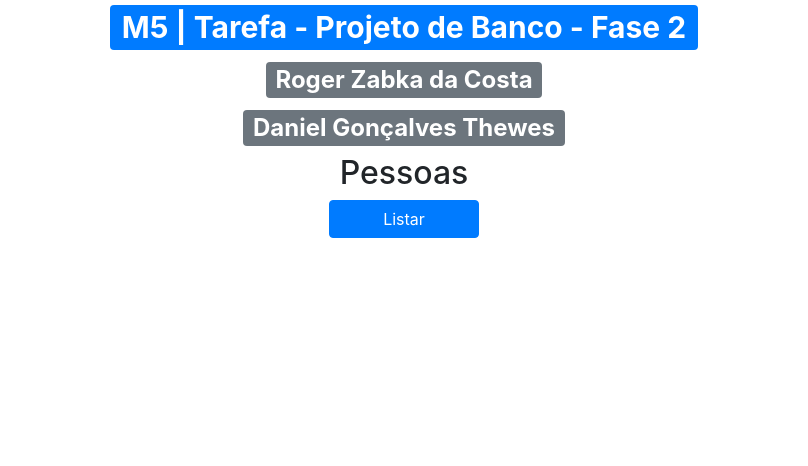
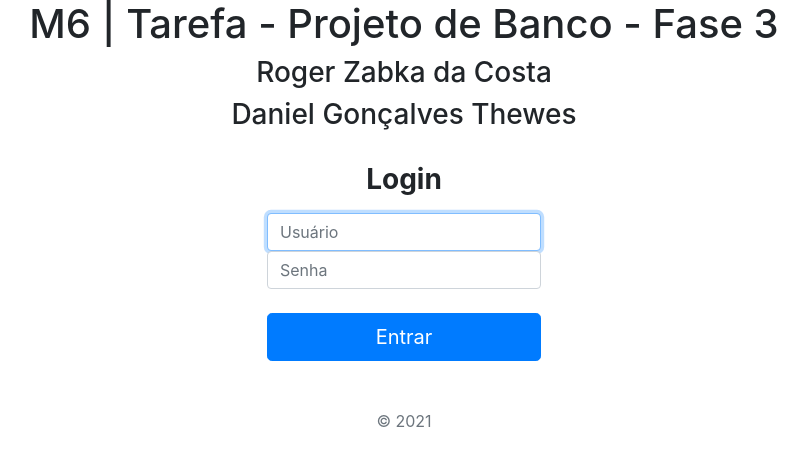
Before and after one commit to rogerzc-unisinos/desenvweb, a PHP site: page / in a window 1280 px wide. Shown: the top 466 px of the page, without its empty margins (236-1044 px from the left). Run offline with PHP 8.4, Linux system fonts and the light colour scheme.

Commit message:
Módulo 6

```diff
--- a/index.php
+++ b/index.php
@@ -1,17 +1,20 @@
 <?php
+session_start();
 include('./partials/header.php');
 ?>
 
-<div class="container">
-
-    <div class="m3" style="text-align: center;">
-        <h2>Pessoas</h2>
-    </div>
-    <div class="m3" style="text-align: center;">
-        <p>
-            <a href="pessoa/list.php" class="btn btn-primary" style="width:150px">Listar</a>
-        </p>
-    </div>
+<div class="d-flex justify-content-center text-center">
+    <form class="form-signin" action="login.php" method="POST">
+        <br>
+        <h1 class="h3 mb-3 font-weight-bold">Login</h1>
+        <label for="inputUsuario" class="sr-only">Usuário</label>
+        <input type="text" id="inputUsuario" name="usuario" class="form-control" placeholder="Usuário" required="true" autofocus="true">
+        <label for="inputSenha" class="sr-only">Senha</label>
+        <input type="password" id="inputSenha" name="senha" class="form-control" placeholder="Senha" required="true">
+        <br>
+        <button class="btn btn-lg btn-primary btn-block" type="submit">Entrar</button>
+        <p class="mt-5 mb-3 text-muted">© 2021</p>
+    </form>
 </div>
 
 <?php
--- /dev/null
+++ b/logout.php
@@ -0,0 +1,5 @@
+<?php
+session_start();
+session_destroy();
+header('Location: index.php');
+exit();
--- a/partials/header.php
+++ b/partials/header.php
@@ -1,20 +1,32 @@
+<?php
+if (strpos($_SERVER['SCRIPT_NAME'], 'index.php') === false) {
+    include('loginVerification.php');
+}
+?>
+
 <!DOCTYPE html>
 <html lang="pt-br">
 
 <head>
     <meta charset="utf-8">
     <link rel="stylesheet" href="/crud/assets/css/bootstrap.min.css">
-    <title>M5 | Tarefa - Projeto de Banco - Fase 2</title>
+    <title>M6 | Tarefa - Projeto de Banco - Fase 3</title>
 </head>
 
 <body>
 
+    <?php
+    if (strpos($_SERVER['SCRIPT_NAME'], 'index.php') === false) {
+        include 'user.php';
+    }
+    ?>
+
     <header>
-        <div style="background-color: transparent;text-align: center;">
+        <div class="text-center">
             <div style="width:100%;">
-                <h1><span class="badge badge-primary">M5 | Tarefa - Projeto de Banco - Fase 2</span></h1>
-                <h2><span class="badge badge-secondary">Roger Zabka da Costa</span></h2>
-                <h2><span class="badge badge-secondary">Daniel Gonçalves Thewes</span></h2>
+                <h1><span>M6 | Tarefa - Projeto de Banco - Fase 3</span></h1>
+                <h3><span>Roger Zabka da Costa</span></h3>
+                <h3><span>Daniel Gonçalves Thewes</span></h3>
             </div>
         </div>
     </header>
--- /dev/null
+++ b/partials/user.php
@@ -0,0 +1,5 @@
+<div class="container justify-content-center text-center">
+    <span>
+        <h2><a class="btn btn-danger col-md-4" href="../logout.php">Sair</a></h2>
+    </span>
+</div>
```
Also changed, not shown: login.php (added, +47 -0 lines), partials/loginVerification.php (added, +7 -0 lines), pessoa/create.php (+4 -5 lines), pessoa/delete.php (+9 -4 lines), pessoa/list.php (+8 -4 lines), pessoa/read.php (+4 -4 lines), pessoa/update.php (+4 -4 lines).
